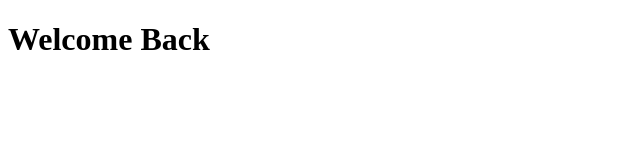
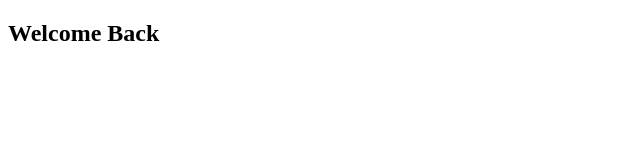
Before and after one commit to alihasna32/My_first-repo-project, a plain HTML site: page index2.html in a window 1280 px wide. Shown: the whole page, without its empty margins (0-640 px from the left). Drawn offline with Linux system fonts and the light colour scheme.

Commit message:
my first repo

```diff
--- a/index2.html
+++ b/index2.html
@@ -7,7 +7,9 @@
 </head>
 <body>
     <div>
-        <h1>Welcome Back</h1>
+        <h2>Welcome Back</h2>
     </div>
+
+
 </body>
 </html>
```
